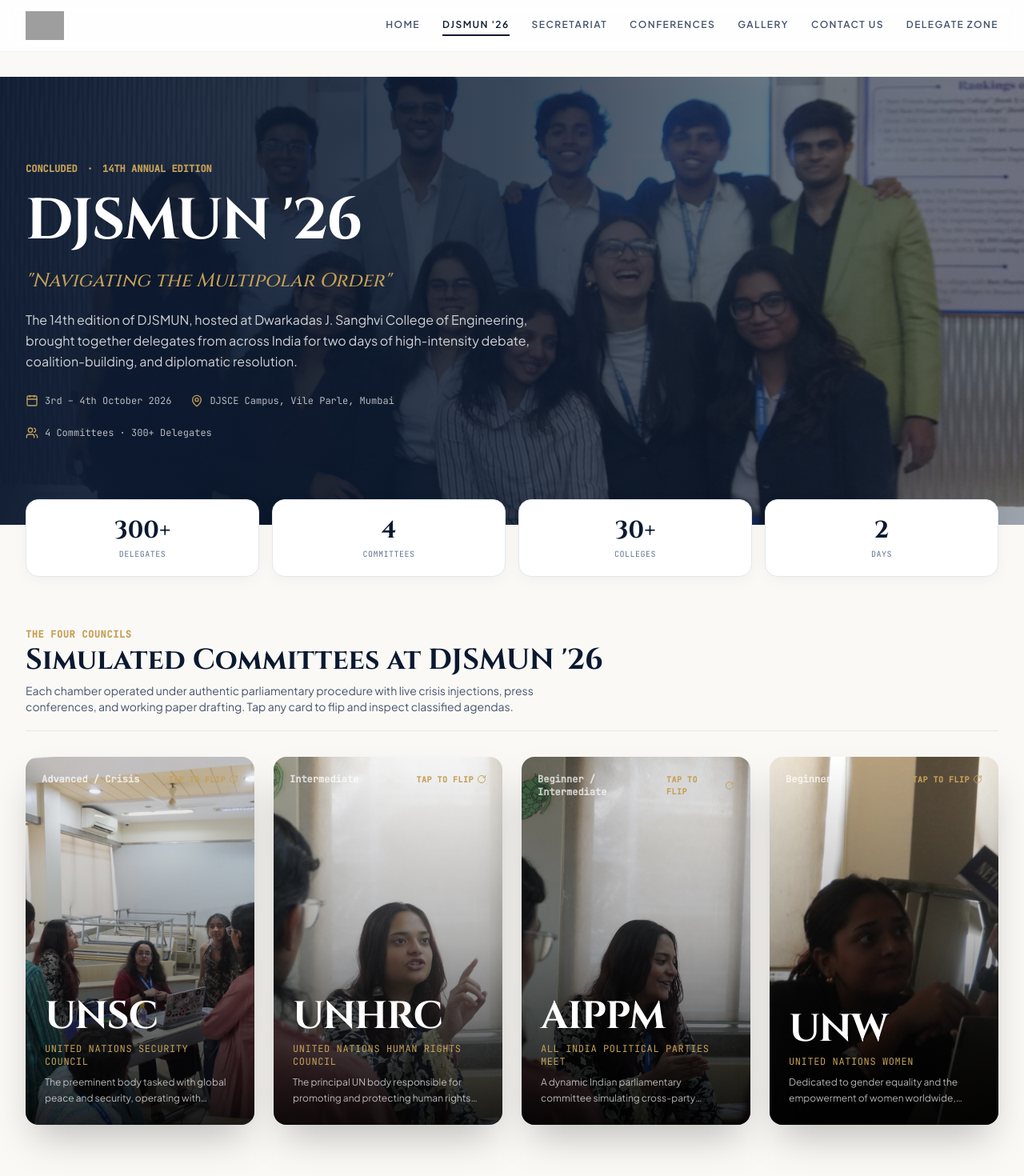
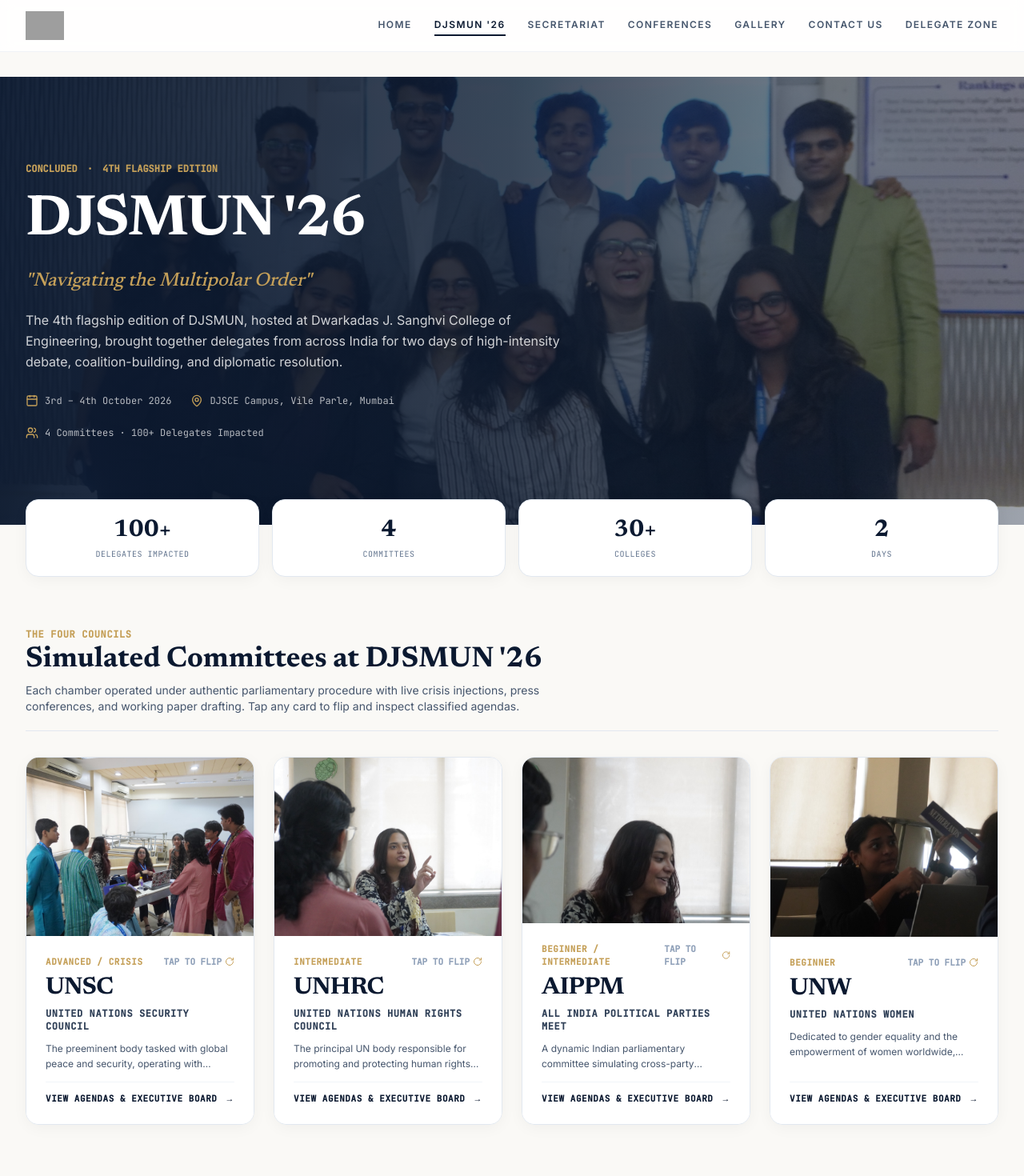
Before and after one commit to debugvivaanbhimani/djsmunsoc, a Next.js app: page /djsmun-26 in a window 1280 px wide. Shown: the top 1470 px of the page at 80% size. Built offline with nearby package versions, Linux system fonts and the light colour scheme; grey boxes are pictures that could not be loaded.

Commit message:
refactor: eliminate vibecoded styling, switch to Newsreader and Inter typography, remove text overlays on photo cards, and update to 4th flagship edition / 100+ delegates impacted

```diff
--- a/data/conferences.json
+++ b/data/conferences.json
@@ -4,20 +4,20 @@
       "id": "djsmun-2026",
       "slug": "djsmun-2026",
       "title": "DJSMUN '26",
-      "edition": "14TH ANNUAL EDITION",
+      "edition": "4TH FLAGSHIP EDITION",
       "year": "2026",
-      "subtitle": "Where diplomacy finds its voice.",
-      "dates": "OCTOBER 30 – NOVEMBER 01, 2026",
-      "startDate": "2026-10-30T09:00:00+05:30",
-      "endDate": "2026-11-01T18:00:00+05:30",
+      "subtitle": "Navigating the Multipolar Order",
+      "dates": "OCTOBER 3 – 4, 2026",
+      "startDate": "2026-10-03T09:00:00+05:30",
+      "endDate": "2026-10-04T18:00:00+05:30",
       "venue": "DJSCE CAMPUS, VILE PARLE (W), MUMBAI",
-      "status": "REGISTRATIONS OPEN",
+      "status": "CONCLUDED",
       "fee": "INR 2,200 / DELEGATE",
-      "earlyBirdFee": "INR 1,950 [EDIT]",
-      "committeesCount": 7,
-      "delegatesTarget": 450,
+      "earlyBirdFee": "INR 1,950",
+      "committeesCount": 4,
+      "delegatesTarget": 100,
       "poster": "/assets/posters/djsmun26-poster.jpg",
-      "summary": "The flagship three-day diplomatic simulation of Dwarkadas J. Sanghvi College of Engineering, convening over 450 delegates across 7 intensive chambers.",
+      "summary": "The 4th flagship edition of DJSMUN convened over 100 delegates across 4 specialized councils at the DJSCE campus on October 3-4, 2026.",
       "theme": "Crisis Architecture & Global Sovereign Redirection [EDIT]",
       "registrationLink": "https://forms.gle/djsmun2026 [EDIT]",
       "brochureUrl": "#"
--- a/src/app/conferences/page.tsx
+++ b/src/app/conferences/page.tsx
@@ -35,7 +35,7 @@
                 <span className="text-emerald-700 bg-emerald-50 px-2.5 py-1 rounded-md border border-emerald-200">
                   FLAGSHIP SIMULATION · CONCLUDED
                 </span>
-                <span className="text-gold font-bold">14TH ANNUAL EDITION</span>
+                <span className="text-gold font-bold">4TH FLAGSHIP EDITION</span>
               </div>
 
               <div>
@@ -48,7 +48,7 @@
               </div>
 
               <p className="text-sm sm:text-base text-slate-600 leading-relaxed font-sans">
-                Hosted on 3rd & 4th October 2026 at the DJSCE Campus, Mumbai. Convening over 300 collegiate delegates across 4 specialized councils with authentic parliamentary crisis directives and unmoderated caucus negotiations.
+                Hosted on 3rd & 4th October 2026 at the DJSCE Campus, Mumbai. Convening over 100 collegiate delegates across 4 specialized councils with authentic parliamentary crisis directives and unmoderated caucus negotiations.
               </p>
 
               {/* Specifications Strip */}
@@ -63,7 +63,7 @@
                 </div>
                 <div>
                   <div className="text-slate-400 uppercase text-[10px]">DELEGATES</div>
-                  <div className="font-bold text-gold mt-0.5">300+ CONVENED</div>
+                  <div className="font-bold text-gold mt-0.5">100+ IMPACTED</div>
                 </div>
                 <div>
                   <div className="text-slate-400 uppercase text-[10px]">COUNCILS</div>
@@ -91,7 +91,7 @@
 
             {/* Right Column: Real Photo Preview */}
             <div className="lg:col-span-5 flex justify-center">
-              <div className="relative w-full max-w-md h-[400px] rounded-2xl overflow-hidden border border-slate-200 shadow-xl bg-navy">
+              <div className="relative w-full max-w-md h-[400px] rounded-2xl overflow-hidden border border-slate-200 shadow-xl bg-slate-100">
                 <Image
                   src="/assets/real/secretariat-team.jpg"
                   alt="DJSMUN 2026"
@@ -99,11 +99,6 @@
                   unoptimized
                   className="object-cover"
                 />
-                <div className="absolute inset-0 bg-gradient-to-t from-navy/80 via-transparent to-transparent" />
-                <div className="absolute bottom-4 left-5 right-5 text-white">
-                  <div className="font-mono text-[10px] text-gold uppercase tracking-wider font-bold">OCTOBER 3–4, 2026</div>
-                  <div className="font-serif text-lg font-bold">DJSMUN '26 Executive Directorate</div>
-                </div>
               </div>
             </div>
           </div>
--- a/src/app/djsmun-26/page.tsx
+++ b/src/app/djsmun-26/page.tsx
@@ -89,21 +89,33 @@
         style={{ transform: flipped ? "rotateY(180deg)" : "rotateY(0deg)" }}
       >
         {/* FRONT */}
-        <div className="absolute inset-0 backface-hidden rounded-2xl overflow-hidden shadow-2xl group">
-          <Image src={comm.image} alt={comm.code} fill unoptimized className="object-cover transition-transform duration-500 group-hover:scale-105" />
-          <div className="absolute inset-0 bg-gradient-to-t from-black/85 via-black/30 to-transparent" />
-
-          <div className="absolute inset-x-0 top-0 p-5 flex items-center justify-between">
-            <span className="text-xs font-mono font-bold text-white/70">{comm.level}</span>
-            <span className="text-[10px] font-mono font-bold text-gold uppercase tracking-wider flex items-center gap-1">
-              TAP TO FLIP <RotateCw className="w-3 h-3" />
-            </span>
+        <div className="absolute inset-0 backface-hidden rounded-2xl overflow-hidden card-clean flex flex-col justify-between group bg-white border border-slate-200">
+          <div className="relative h-56 w-full bg-slate-100 overflow-hidden">
+            <Image
+              src={comm.image}
+              alt={comm.code}
+              fill
+              unoptimized
+              className="object-cover transition-transform duration-500 group-hover:scale-105"
+            />
           </div>
 
-          <div className="absolute inset-x-0 bottom-0 p-6 space-y-2">
-            <h3 className="font-serif text-5xl font-bold text-white tracking-tight">{comm.code}</h3>
-            <p className="font-mono text-xs uppercase tracking-wider text-gold">{comm.fullName}</p>
-            <p className="text-xs text-white/70 leading-relaxed line-clamp-2">{comm.desc}</p>
+          <div className="p-6 bg-white space-y-3 flex-1 flex flex-col justify-between">
+            <div className="space-y-1.5">
+              <div className="flex items-center justify-between text-[11px] font-mono">
+                <span className="text-gold font-bold uppercase tracking-wider">{comm.level}</span>
+                <span className="text-slate-400 font-bold flex items-center gap-1">
+                  TAP TO FLIP <RotateCw className="w-3 h-3 text-gold" />
+                </span>
+              </div>
+              <h3 className="font-serif text-3xl font-bold text-navy tracking-tight">{comm.code}</h3>
+              <p className="font-mono text-xs uppercase tracking-wider text-slate-700 font-semibold">{comm.fullName}</p>
+              <p className="text-xs text-slate-600 leading-relaxed line-clamp-2 pt-1">{comm.desc}</p>
+            </div>
+            <div className="pt-3 border-t border-slate-100 text-[11px] font-mono text-navy font-bold uppercase tracking-wider flex items-center justify-between group-hover:text-gold transition-colors">
+              <span>View Agendas & Executive Board</span>
+              <span>→</span>
+            </div>
           </div>
         </div>
 
@@ -176,7 +188,7 @@
                 <div className="flex items-center gap-3 font-mono text-xs font-bold text-gold">
                   <span>CONCLUDED</span>
                   <span>·</span>
-                  <span>14TH ANNUAL EDITION</span>
+                  <span>4TH FLAGSHIP EDITION</span>
                 </div>
 
                 <h1 className="font-serif text-5xl sm:text-6xl md:text-7xl font-bold text-white tracking-tight leading-[1.05]">
@@ -186,7 +198,7 @@
                   "Navigating the Multipolar Order"
                 </p>
                 <p className="text-sm sm:text-base text-white/80 leading-relaxed">
-                  The 14th edition of DJSMUN, hosted at Dwarkadas J. Sanghvi College of Engineering, brought together delegates from across India for two days of high-intensity debate, coalition-building, and diplomatic resolution.
+                  The 4th flagship edition of DJSMUN, hosted at Dwarkadas J. Sanghvi College of Engineering, brought together delegates from across India for two days of high-intensity debate, coalition-building, and diplomatic resolution.
                 </p>
 
                 <div className="flex flex-wrap items-center gap-6 font-mono text-xs text-white/70 pt-2">
@@ -200,7 +212,7 @@
                   </div>
                   <div className="flex items-center gap-2">
                     <Users className="w-4 h-4 text-gold shrink-0" />
-                    <span>4 Committees · 300+ Delegates</span>
+                    <span>4 Committees · 100+ Delegates Impacted</span>
                   </div>
                 </div>
               </div>
@@ -213,7 +225,7 @@
       <div className="mx-auto max-w-7xl px-4 sm:px-6 lg:px-8">
         <div className="grid grid-cols-2 md:grid-cols-4 gap-4 -mt-8 relative z-10">
           {[
-            { label: "Delegates", value: "300+" },
+            { label: "Delegates Impacted", value: "100+" },
             { label: "Committees", value: "4" },
             { label: "Colleges", value: "30+" },
             { label: "Days", value: "2" },
@@ -269,7 +281,7 @@
               { img: "/assets/real/secretary-general.jpg", cap: "Opening address by the Secretary-General" },
             ].map((item, i) => (
               <div key={i} className="card-clean overflow-hidden group">
-                <div className="relative h-60 w-full overflow-hidden">
+                <div className="relative h-60 w-full overflow-hidden bg-slate-100">
                   <Image
                     src={item.img}
                     alt={item.cap}
@@ -277,7 +289,6 @@
                     unoptimized
                     className="object-cover transition-transform duration-500 group-hover:scale-105"
                   />
-                  <div className="absolute inset-0 bg-gradient-to-t from-navy/70 via-transparent to-transparent opacity-60 group-hover:opacity-30 transition-opacity" />
                 </div>
                 <div className="p-4 bg-white">
                   <p className="text-xs text-slate-600 font-sans">{item.cap}</p>
@@ -326,11 +337,6 @@
                 unoptimized
                 className="object-cover"
               />
-              <div className="absolute inset-0 bg-gradient-to-t from-navy/60 via-transparent to-transparent" />
-              <div className="absolute bottom-3 left-4 right-4 text-white">
-                <div className="font-mono text-[10px] text-gold uppercase tracking-wider font-bold">DJSMUN '26</div>
-                <div className="font-serif text-lg font-bold">National Champions</div>
-              </div>
             </div>
           </div>
         </div>
@@ -356,7 +362,7 @@
                 The Secretariat Behind DJSMUN '26
               </h2>
               <p className="text-sm text-slate-600 leading-relaxed">
-                Orchestrated by a dedicated secretariat team from DJSCE, the 14th edition was brought to life through months of planning, academic research, and institutional coordination.
+                Orchestrated by a dedicated secretariat team from DJSCE, the 4th flagship edition was brought to life through months of planning, academic research, and institutional coordination.
               </p>
               <Link
                 href="/secretariat"
--- a/src/app/globals.css
+++ b/src/app/globals.css
@@ -15,8 +15,8 @@
   --color-border-subtle: #E2E8F0;
   --color-border-navy: rgba(11, 25, 48, 0.12);
 
-  --font-serif: var(--font-serif), "Cinzel", Georgia, serif;
-  --font-sans: var(--font-sans), "Plus Jakarta Sans", system-ui, sans-serif;
+  --font-serif: var(--font-serif), "Newsreader", "Georgia", serif;
+  --font-sans: var(--font-sans), "Inter", -apple-system, BlinkMacSystemFont, "Segoe UI", sans-serif;
   --font-mono: var(--font-mono), monospace;
 }
 
--- a/src/app/layout.tsx
+++ b/src/app/layout.tsx
@@ -1,20 +1,21 @@
 import type { Metadata, Viewport } from "next";
-import { Plus_Jakarta_Sans, Cinzel, JetBrains_Mono } from "next/font/google";
+import { Inter, Newsreader, JetBrains_Mono } from "next/font/google";
 import "./globals.css";
 import Navigation from "@/components/common/Navigation";
 import Footer from "@/components/common/Footer";
 
-const plusJakartaSans = Plus_Jakarta_Sans({
+const inter = Inter({
   variable: "--font-sans",
   subsets: ["latin"],
   weight: ["400", "500", "600", "700"],
   display: "swap",
 });
 
-const cinzel = Cinzel({
+const newsreader = Newsreader({
   variable: "--font-serif",
   subsets: ["latin"],
-  weight: ["500", "600", "700", "800"],
+  weight: ["400", "500", "600", "700"],
+  style: ["normal", "italic"],
   display: "swap",
 });
 
@@ -57,7 +58,7 @@
   return (
     <html
       lang="en"
-      className={`${plusJakartaSans.variable} ${cinzel.variable} ${jetbrainsMono.variable} scroll-smooth`}
+      className={`${inter.variable} ${newsreader.variable} ${jetbrainsMono.variable} scroll-smooth`}
     >
       <body className="bg-cream text-slate-800 antialiased min-h-screen selection:bg-gold selection:text-navy flex flex-col justify-between">
         <Navigation />
--- a/src/app/page.tsx
+++ b/src/app/page.tsx
@@ -115,7 +115,6 @@
     <div className="relative w-full">
       {/* ── HERO ─────────────────────────────────────────────────────────── */}
       <section className="relative w-full bg-cream pt-24 pb-16 border-b border-slate-200 overflow-visible">
-        <div className="absolute inset-0 bg-light-dots opacity-40 pointer-events-none" />
 
         <div className="relative mx-auto max-w-7xl px-4 sm:px-6 lg:px-8 z-10 grid grid-cols-1 lg:grid-cols-12 gap-12 items-center">
           {/* Left */}
@@ -127,7 +126,7 @@
             </h1>
 
             <p className="text-base sm:text-lg text-slate-600 max-w-xl leading-relaxed font-sans">
-              The Model United Nations Society of DJSCE — Western India's most exacting forum for substantive dialogue, geopolitical crisis resolution, and collegiate student leadership.
+              The official Model United Nations Society of Dwarkadas J. Sanghvi College of Engineering, Mumbai.
             </p>
 
             <div className="flex flex-wrap items-center gap-4 pt-2">
@@ -152,7 +151,7 @@
                 <Calendar className="w-5 h-5 text-gold shrink-0 mt-0.5" />
                 <div>
                   <div className="text-xs font-mono uppercase tracking-wider text-navy font-bold">
-                    DJSMUN '26 — 14th Annual Edition
+                    DJSMUN '26 — 4th Flagship Edition
                   </div>
                   <div className="text-xs text-slate-500 mt-0.5">
                     3rd – 4th October 2026 · DJSCE Campus, Mumbai
@@ -182,8 +181,8 @@
         <div className="mx-auto max-w-7xl px-4 sm:px-6 lg:px-8">
           <div className="grid grid-cols-2 md:grid-cols-4 gap-8 text-center divide-x divide-white/10">
             {[
-              { val: "14th", label: "Annual Flagship Edition" },
-              { val: "300+", label: "Delegates Convened" },
+              { val: "4th", label: "Flagship Edition" },
+              { val: "100+", label: "Delegates Impacted" },
               { val: "30+", label: "Institutions Represented" },
               { val: "4", label: "Committees in Session" },
             ].map((s) => (
@@ -303,7 +302,7 @@
               {
                 href: "/djsmun-26",
                 label: "DJSMUN '26",
-                sub: "14th Annual · Oct 3–4, 2026",
+                sub: "4th Edition · Oct 3–4, 2026",
                 desc: "Conference recap, 4 committee flip cards, photo archive, and honors.",
                 img: "/assets/real/committee-session-1.jpg",
               },
@@ -346,9 +345,9 @@
               <Link
                 key={card.href}
                 href={card.href}
-                className="card-clean overflow-hidden group flex flex-col justify-between hover:border-gold"
+                className="card-clean overflow-hidden group flex flex-col justify-between hover:border-gold transition-all"
               >
-                <div className="relative h-44 w-full overflow-hidden bg-slate-100">
+                <div className="relative h-48 w-full overflow-hidden bg-slate-100">
                   <Image
                     src={card.img}
                     alt={card.label}
@@ -356,15 +355,23 @@
                     unoptimized
                     className="object-cover transition-transform duration-500 group-hover:scale-105"
                   />
-                  <div className="absolute inset-0 bg-gradient-to-t from-navy/80 via-transparent to-transparent opacity-70 group-hover:opacity-40 transition-opacity" />
-                  <div className="absolute bottom-3 left-4 right-4 text-white">
-                    <div className="font-mono text-[9px] uppercase tracking-wider text-gold font-bold">{card.sub}</div>
-                    <h3 className="font-serif text-xl font-bold leading-tight">{card.label}</h3>
+                </div>
+                <div className="p-6 bg-white space-y-3 flex-1 flex flex-col justify-between">
+                  <div className="space-y-1.5">
+                    <div className="font-mono text-[10px] uppercase tracking-wider text-gold font-bold">
+                      {card.sub}
+                    </div>
+                    <h3 className="font-serif text-2xl font-bold text-navy leading-tight">
+                      {card.label}
+                    </h3>
+                    <p className="text-xs text-slate-600 leading-relaxed pt-1">
+                      {card.desc}
+                    </p>
                   </div>
-                </div>
-                <div className="p-5 bg-white flex items-end justify-between gap-3">
-                  <p className="text-xs text-slate-600 leading-relaxed flex-1">{card.desc}</p>
-                  <ArrowUpRight className="w-4 h-4 text-navy group-hover:text-gold shrink-0 transition-colors" />
+                  <div className="pt-3 border-t border-slate-100 flex items-center justify-between font-mono text-xs text-navy group-hover:text-gold transition-colors font-bold">
+                    <span>Explore</span>
+                    <ArrowUpRight className="w-4 h-4" />
+                  </div>
                 </div>
               </Link>
             ))}
--- a/src/components/canvas/DelegatePhotoGlobe.tsx
+++ b/src/components/canvas/DelegatePhotoGlobe.tsx
@@ -224,10 +224,6 @@
                   unoptimized
                   className="object-cover"
                 />
-                <div className="absolute inset-0 bg-gradient-to-t from-navy/70 via-transparent to-transparent opacity-50 group-hover:opacity-20 transition-opacity" />
-                <div className="absolute bottom-1 left-1.5 right-1.5 text-[7px] font-mono font-bold text-gold uppercase tracking-wider truncate">
-                  {card.photo.tag.split(" ")[0]}
-                </div>
               </div>
             </div>
           );
```
Also changed, not shown: src/app/gallery/page.tsx (+11 -12 lines), src/app/secretariat/page.tsx (+3 -6 lines).
